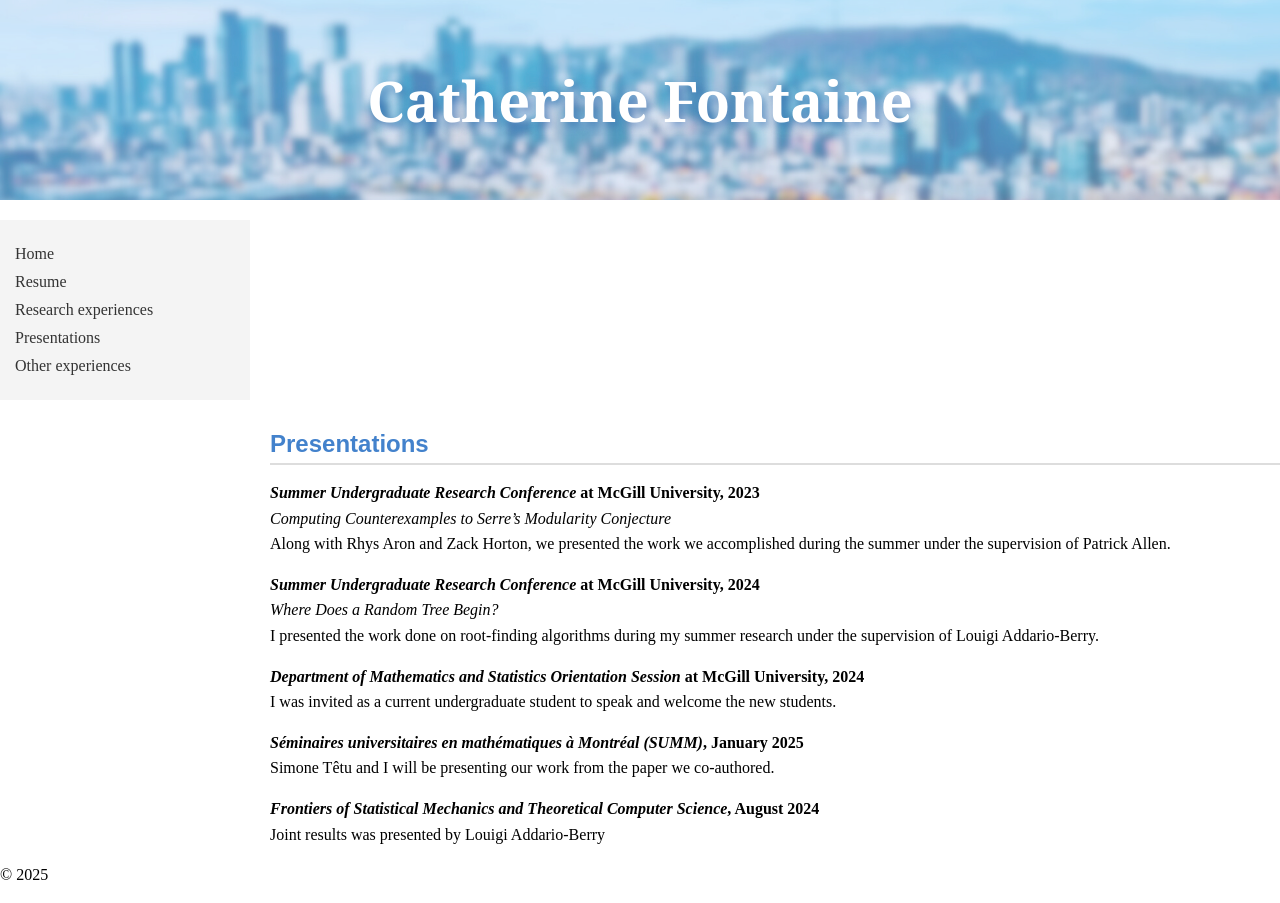
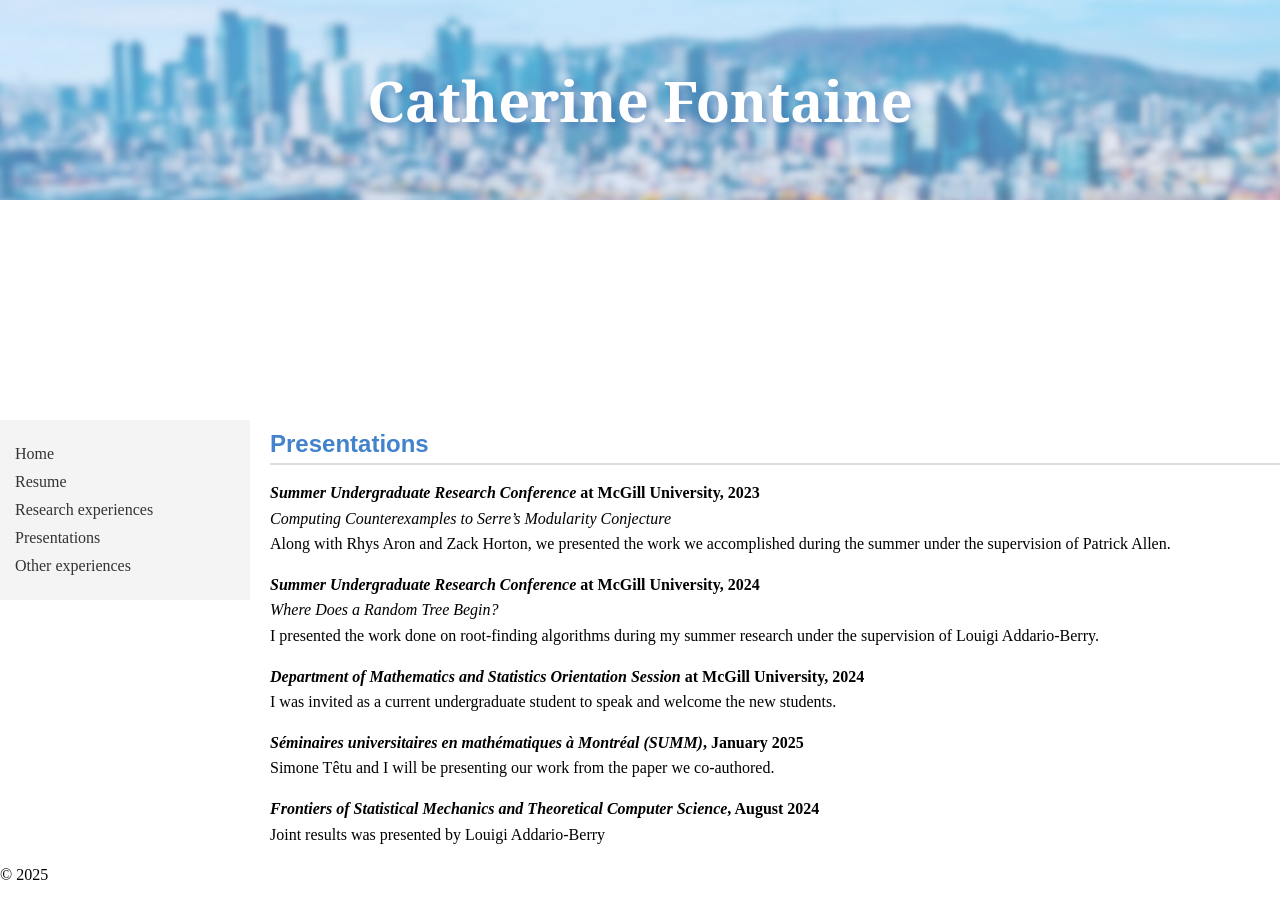
Before and after one commit to CatherineFontaine/CatherineFontaine.github.io, a Jekyll site: the page built from presentations.md, in a window 1280 px wide. Built offline with Jekyll 4.4.1, drawn with Linux system fonts in a browser that asks for light colours.

Commit message:
Update style.css

```diff
--- a/assets/css/style.css
+++ b/assets/css/style.css
@@ -86,15 +86,14 @@ header h1 {
 
 .sidebar {
   width: 250px;
-  height: auto;
   padding: 15px;
   background-color: #f4f4f4;
   position: relative;
-  top: 0;
   left: 0;
   z-index: 1;
   transition: all 0.3s ease;
   margin-top: 20px;
+  top: 200px;
 }
 
 .container {
```
